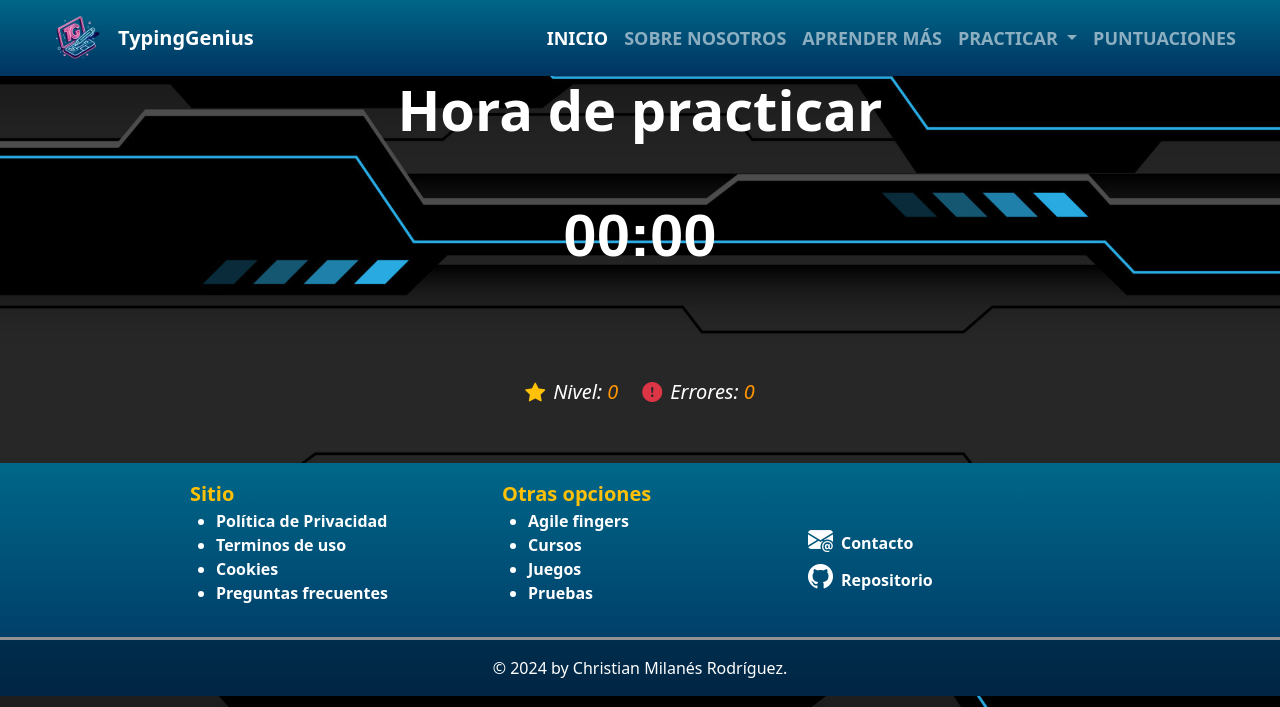
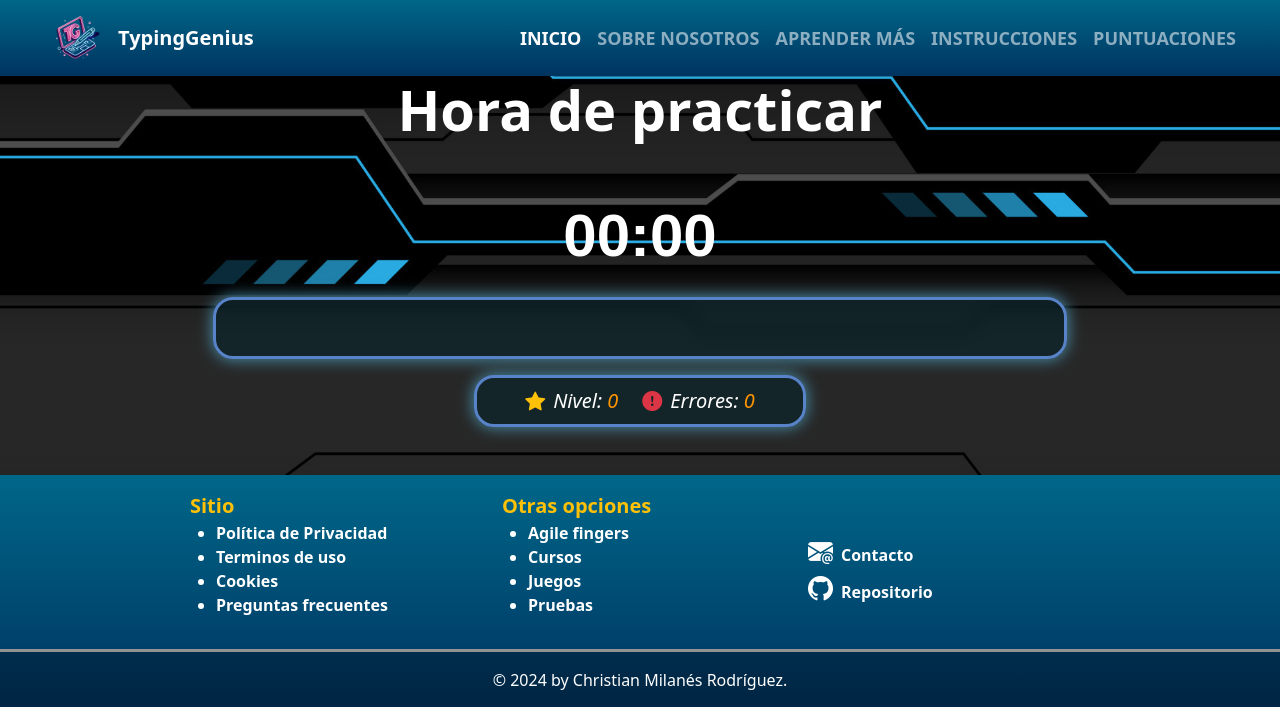
Before and after one commit to Chris0171/TypingGenius_php, a PHP site: page /match.php in a window 1280 px wide. Shown: the top 707 px of the page. Run offline with PHP 8.4, Linux system fonts and the light colour scheme; some web fonts are replaced.

Commit message:
match implemented

```diff
--- a/assets/css/match-styles.css
+++ b/assets/css/match-styles.css
@@ -54,6 +54,20 @@ h4 {
 	display: none;
 }
 
+.modal-box {
+	border: 3px solid #5983c8;
+	border-radius: 20px;
+	background-color: rgba(0, 37, 44, 0.5);
+	backdrop-filter: blur(8px);
+	box-shadow: 0px 0px 20px 2px #5983c8;
+	transition: all 0.4s ease-in-out;
+	color: white;
+}
+.modal-box {
+	box-shadow: 0px 0px 20px 4px #478ca5;
+}
+
+
 @keyframes flicker {
 	0% {
 		text-decoration-color: orange;
--- a/includes/header.inc.php
+++ b/includes/header.inc.php
@@ -16,16 +16,7 @@
         <a class="nav-link fw-bold active" href="index.php">INICIO</a>
         <a class="nav-link fw-bold" href="about-us.php">SOBRE NOSOTROS</a>
         <a class="nav-link fw-bold" href="learn-more.php">APRENDER MÁS</a>
-        <div class="dropdown">
-          <button class=" nav-link fw-bold dropdown-toggle" type="button" data-bs-toggle="dropdown"
-            aria-expanded="false">
-            PRACTICAR
-          </button>
-          <ul class="dropdown-menu dropdown-menu-dark bgDropdown">
-            <li><a class="dropdown-item" href="#">Comenzar</a></li>
-            <li><a class="dropdown-item" href="#">Instrucciones</a></li>
-          </ul>
-        </div>
+        <a class="nav-link fw-bold" href="learn-more.php">INSTRUCCIONES</a>
         <a class="nav-link fw-bold" href="#">PUNTUACIONES</a>
       </nav>
     </div>
--- a/includes/index.inc.php
+++ b/includes/index.inc.php
@@ -27,7 +27,7 @@
         </div>
         <br>
         <div class="text-center">
-          <a href="#" class="btnMenu fw-bold">Practica ahora</a>
+          <a href="match.php" class="btnMenu fw-bold">Practica ahora</a>
         </div>
       </div>
     </div>
--- a/includes/match.inc.php
+++ b/includes/match.inc.php
@@ -3,15 +3,15 @@
 </div>
 <div class="counter mt-5 mb-3">00:00</div>
 
-<div class="row justify-content-center align-items-center mb-3">
-  <div class="col-8 box p-4">
+<div class="row justify-content-center align-items-center m-0 mb-3">
+  <div class="col-8 card-bg-tech p-4">
     <h4>
       <span class="text-done"></span><span class="text-typing"></span><span class="text-well"></span>
     </h4>
   </div>
 </div>
-<div class="row justify-content-center">
-  <div class="col-auto p-2 pe-5 ps-5 text-white box">
+<div class="row justify-content-center align-items-center m-0">
+  <div class="col-auto p-2 pe-5 ps-5 text-white card-bg-tech">
     <!-- Errores -->
     <div class="row">
       <div class="col-auto fs-5 text-center">
@@ -48,11 +48,11 @@
         </div>
       </div>
       <div class="modal-footer">
-        <button type="button" class="btnMenu btn-re" data-bs-dismiss="modal" id="retryBtn">
+        <button type="button" id="retryBtn" class="btnMenu btn-re" data-bs-dismiss="modal">
           Reintentar
         </button>
-        <button type="button" id="menuBtn" class="btnMenu btn-Modal">
-          Menú
+        <button type="button" id="menuBtn" class="btnMenu btn-re">
+          Inicio
         </button>
       </div>
     </div>
```
